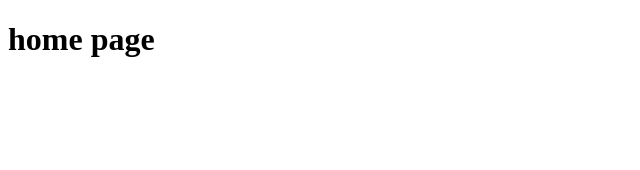
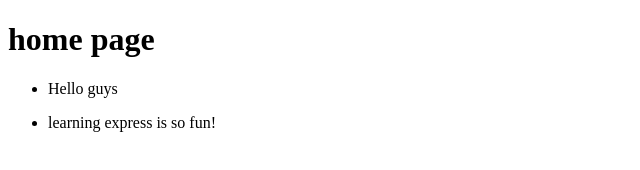
Before and after one commit to Moncayo1329/ExpressNotes, a website: page index.html in a window 1280 px wide. Shown: the whole page, without its empty margins (0-640 px from the left). Drawn offline with Linux system fonts and the light colour scheme.

Commit message:
adding html

```diff
--- a/index.html
+++ b/index.html
@@ -2,3 +2,12 @@
 
 
 <h1>home  page</h1>
+
+<ul>
+<li><p>Hello guys
+
+</p></li>
+
+<li><p> learning express is so fun!</p></li>
+
+</ul>
```
